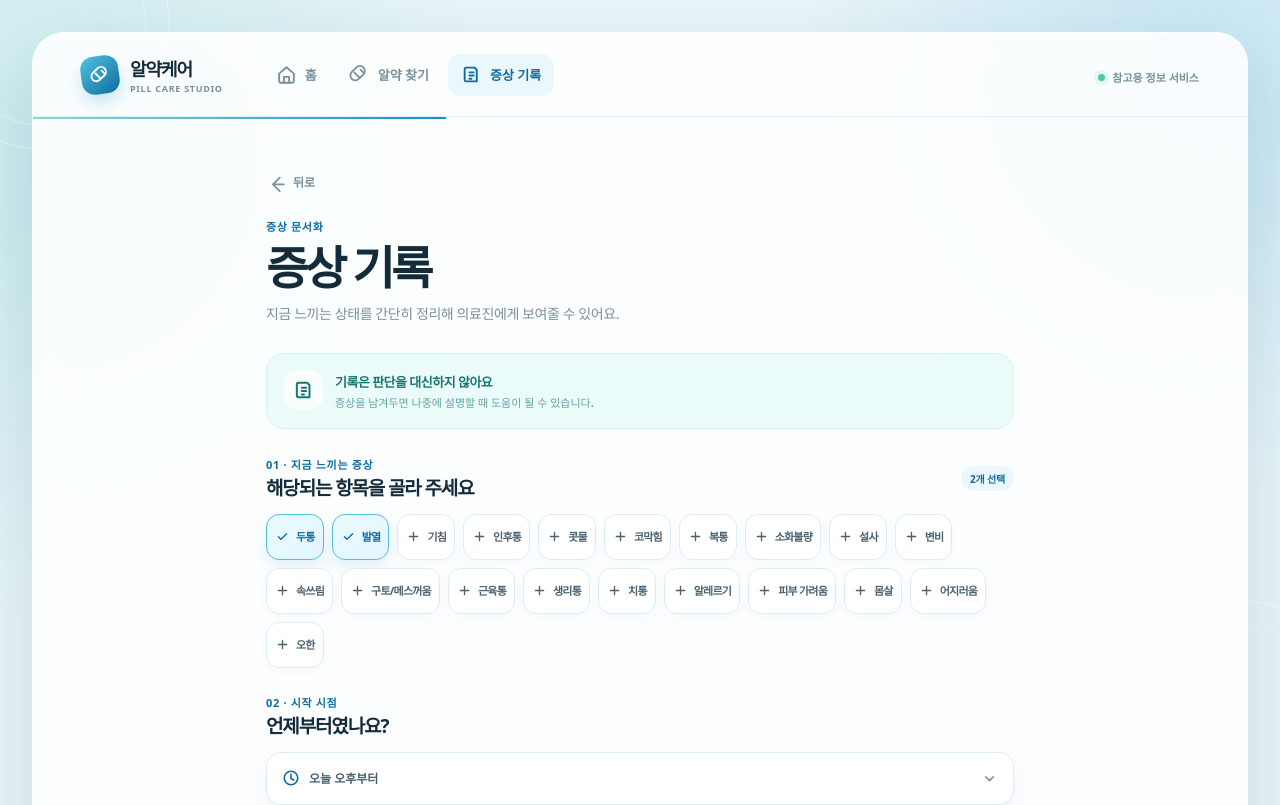
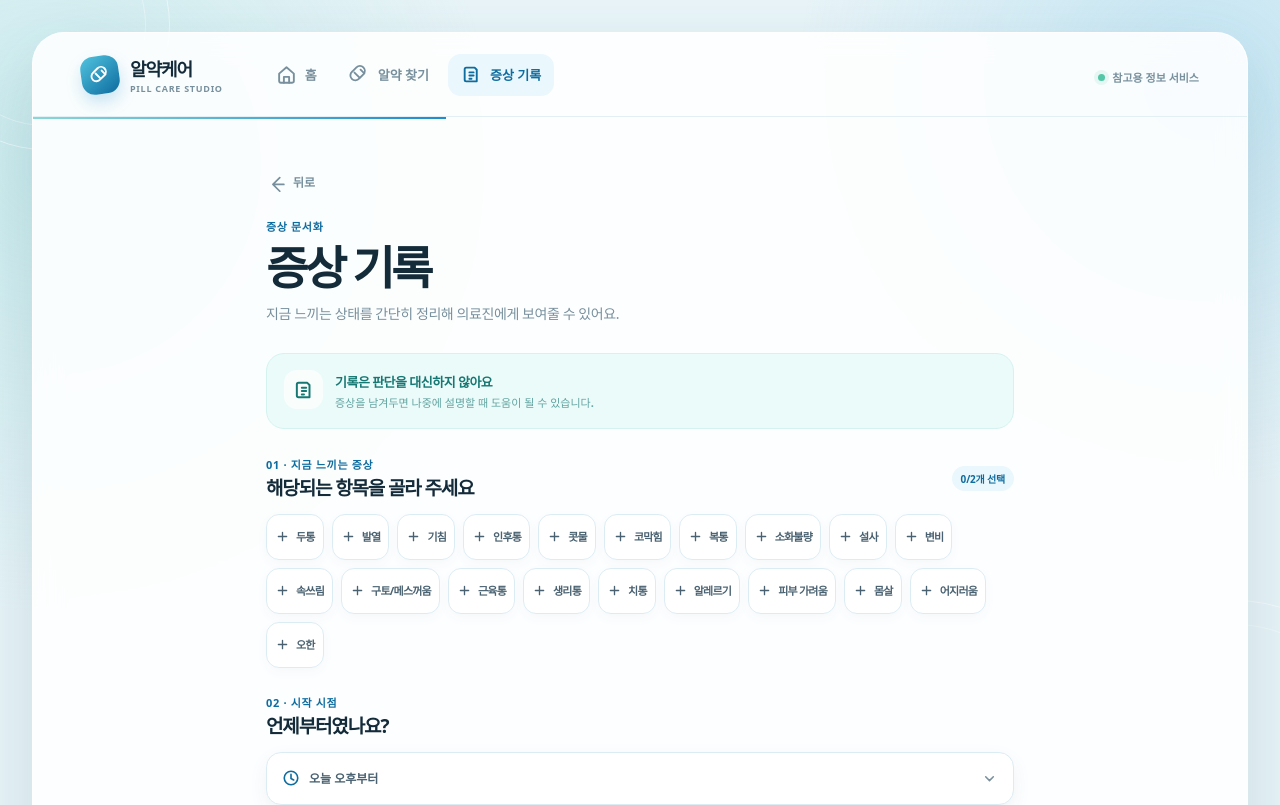
Before and after one commit to AI-Hackathon-10/frontend, a React (Vite) app: page /symptoms in a window 1280 px wide. Shown: the top 805 px of the page. Built offline with nearby package versions, Linux system fonts and the light colour scheme.

Commit message:
feat: 증상 선택 토글 구현

```diff
--- a/src/pages/SymptomPage.jsx
+++ b/src/pages/SymptomPage.jsx
@@ -1,14 +1,25 @@
+import { useState } from 'react'
 import PageHeader from '../components/layout/PageHeader.jsx'
 import Badge from '../components/ui/Badge.jsx'
 import Icon from '../components/ui/Icon.jsx'
 import { DEMO_SYMPTOM_NOTE, SYMPTOM_OPTIONS } from '../data/mockData.js'
 
 export default function SymptomPage() {
+  const [selectedSymptoms, setSelectedSymptoms] = useState([])
+
+  const handleToggleSymptom = (symptom) => {
+    setSelectedSymptoms((current) => {
+      if (current.includes(symptom)) return current.filter((item) => item !== symptom)
+      if (current.length >= 2) return current
+      return [...current, symptom]
+    })
+  }
+
   return (
     <div className="page page--symptoms">
       <PageHeader eyebrow="증상 문서화" title="증상 기록" description="지금 느끼는 상태를 간단히 정리해 의료진에게 보여줄 수 있어요." />
       <section className="notice-card notice-card--mint"><span className="notice-card__icon"><Icon name="notes" size={22} /></span><div><strong>기록은 판단을 대신하지 않아요</strong><p>증상을 남겨두면 나중에 설명할 때 도움이 될 수 있습니다.</p></div></section>
-      <section className="form-section" aria-labelledby="symptom-select-title"><div className="section-heading section-heading--tight"><div><span className="eyebrow">01 · 지금 느끼는 증상</span><h2 id="symptom-select-title">해당되는 항목을 골라 주세요</h2></div><Badge tone="blue">2개 선택</Badge></div><div className="symptom-options">{SYMPTOM_OPTIONS.map((symptom) => <span className={`symptom-chip ${DEMO_SYMPTOM_NOTE.symptoms.includes(symptom) ? 'is-selected' : ''}`} key={symptom}>{DEMO_SYMPTOM_NOTE.symptoms.includes(symptom) ? <Icon name="check" size={15} /> : <Icon name="plus" size={15} />}{symptom}</span>)}</div></section>
+      <section className="form-section" aria-labelledby="symptom-select-title"><div className="section-heading section-heading--tight"><div><span className="eyebrow">01 · 지금 느끼는 증상</span><h2 id="symptom-select-title">해당되는 항목을 골라 주세요</h2></div><Badge tone="blue">{selectedSymptoms.length}/2개 선택</Badge></div><div className="symptom-options">{SYMPTOM_OPTIONS.map((symptom) => { const isSelected = selectedSymptoms.includes(symptom); return <button aria-pressed={isSelected} className={`symptom-chip ${isSelected ? 'is-selected' : ''}`} key={symptom} onClick={() => handleToggleSymptom(symptom)} type="button">{isSelected ? <Icon name="check" size={15} /> : <Icon name="plus" size={15} />}{symptom}</button> })}</div></section>
       <section className="form-section" aria-labelledby="symptom-time-title"><div className="section-heading section-heading--tight"><div><span className="eyebrow">02 · 시작 시점</span><h2 id="symptom-time-title">언제부터였나요?</h2></div></div><div className="select-preview"><Icon name="clock" size={18} /><span>{DEMO_SYMPTOM_NOTE.onset}</span><Icon className="select-preview__arrow" name="chevronDown" size={17} /></div></section>
       <section className="form-section" aria-labelledby="symptom-memo-title"><div className="section-heading section-heading--tight"><div><span className="eyebrow">03 · 메모</span><h2 id="symptom-memo-title">더 알려주고 싶은 내용</h2></div><span className="character-count">24 / 200</span></div><div className="textarea-preview">{DEMO_SYMPTOM_NOTE.memo}<span className="textarea-preview__cursor" /></div></section>
       <section className="summary-card" aria-labelledby="summary-title"><div className="summary-card__topline"><span className="eyebrow">의료진에게 보여줄 요약</span><Badge tone="mint">예시 기록</Badge></div><h2 id="summary-title">현재 상태를 한 문장으로</h2><p>{DEMO_SYMPTOM_NOTE.summary}</p><div className="summary-card__footer"><span><Icon name="check" size={15} /> 기록 준비 완료</span><span>참고용</span></div></section>
```
Also changed, not shown: 1 other file (tests, documents, lock files or other folders).
